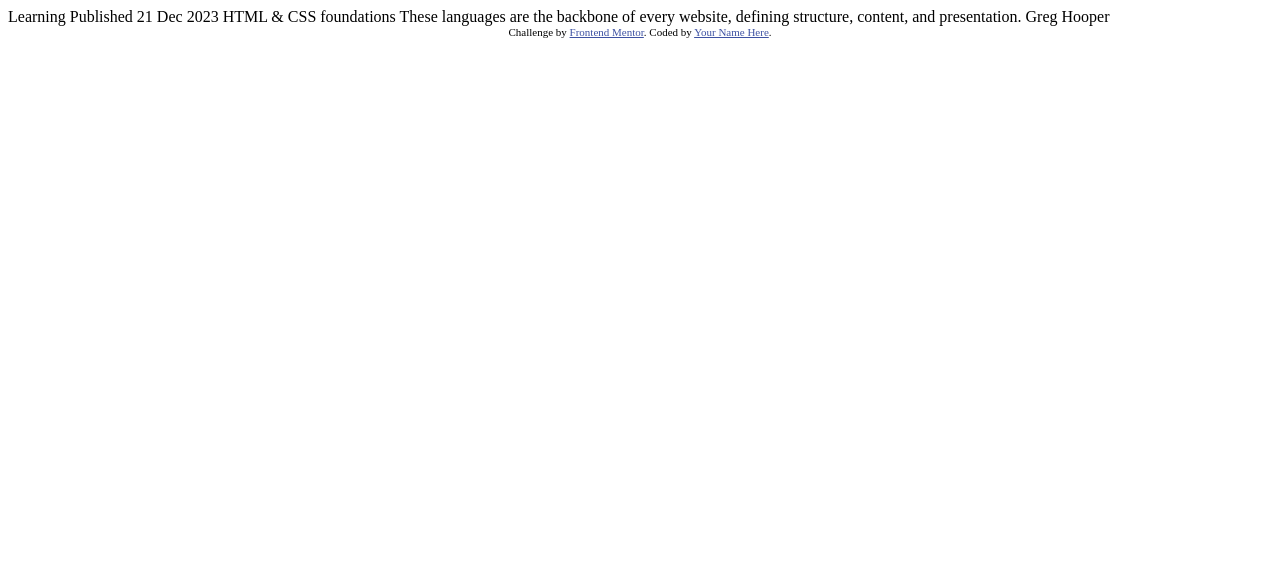
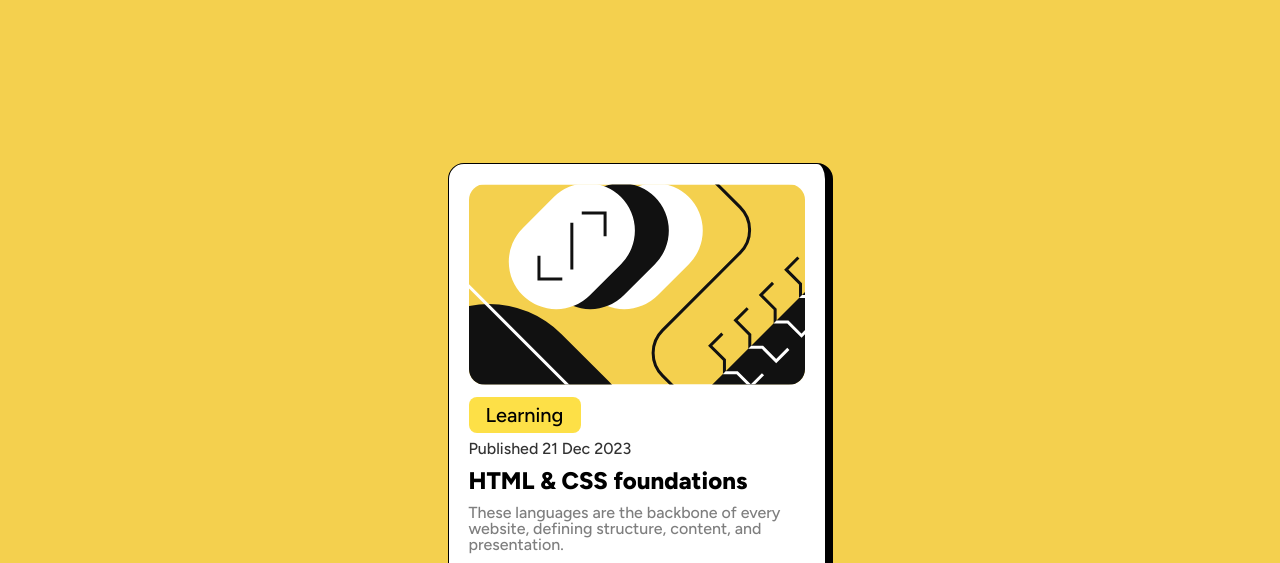
Before and after one commit to kpanchal29/blog-preview-card-main, a website: page index.html in a window 1280 px wide. Shown: the top 563 px of the page. Drawn offline with nearby package versions, Linux system fonts and the light colour scheme.

Commit message:
Solution done

```diff
--- a/index.html
+++ b/index.html
@@ -1,34 +1,71 @@
 <!DOCTYPE html>
 <html lang="en">
   <head>
-  <meta charset="UTF-8">
-  <meta name="viewport" content="width=device-width, initial-scale=1.0"> <!-- displays site properly based on user's device -->
+    <meta charset="UTF-8" />
+    <meta name="viewport" content="width=device-width, initial-scale=1.0" />
+    <!-- displays site properly based on user's device -->
 
-  <link rel="icon" type="image/png" sizes="32x32" href="./assets/images/favicon-32x32.png">
+    <link
+      rel="icon"
+      type="image/png"
+      sizes="32x32"
+      href="./assets/images/favicon-32x32.png"
+    />
+    <link rel="preconnect" href="https://fonts.googleapis.com" />
+    <link rel="preconnect" href="https://fonts.gstatic.com" crossorigin />
+    <link
+      href="https://fonts.googleapis.com/css2?family=Figtree:ital,wght@0,300..900;1,300..900&display=swap"
+      rel="stylesheet"
+    />
 
     <title>Frontend Mentor | Blog preview card</title>
+    <script src="https://cdn.tailwindcss.com"></script>
 
     <!-- Feel free to remove these styles or customise in your own stylesheet 👍 -->
     <style>
-    .attribution { font-size: 11px; text-align: center; }
-    .attribution a { color: hsl(228, 45%, 44%); }
+      .attribution {
+        font-size: 11px;
+        text-align: center;
+      }
+      .attribution a {
+        color: hsl(228, 45%, 44%);
+      }
+      .magic {
+        background-color: hsl(47, 88%, 63%);
+      }
+      .font{
+        font-family: "Figtree", sans-serif;
+      }
     </style>
   </head>
-<body>
-
+  <body class="magic h-screen flex flex-col items-center justify-center m-3 sm:m-0 ">
+    <main
+      class="bg-white h-auto w-auto p-5 rounded-2xl border border-black border-r-8 border-b-8 sm:text-[16px] text-xs"
+    >
+      <img
+        src="/assets/images/illustration-article.svg"
+        alt="iluustration"
+        class="rounded-2xl"
+      />
+      <p
+        class="p-1 bg-yellow-300 text-black rounded-lg w-28 text-xl text-center mt-3 font font-medium"
+      >
         Learning
-
+      </p>
+      <p class="text-black pt-2 font opacity-80 font-medium">
         Published 21 Dec 2023
-
+      </p>
+      <button class="text-black pt-2 font font-extrabold sm:text-2xl hover:text-[#f4d04e] text-xl">
         HTML & CSS foundations
-
-  These languages are the backbone of every website, defining structure, content, and presentation.
-
-  Greg Hooper
-
-  <div class="attribution">
-    Challenge by <a href="https://www.frontendmentor.io?ref=challenge" target="_blank">Frontend Mentor</a>.
-    Coded by <a href="#">Your Name Here</a>.
-  </div>
+      </button>
+      <p class="pt-2 text-black font font-medium opacity-50 text-left">
+        These languages are the backbone of every<br/> website, defining structure,
+        content, and<br/> presentation.
+      </p>
+      <footer class="flex gap-4 justify-start pt-4 items-center">
+        <img src="assets/images/image-avatar.webp" alt="logo" class="sm:h-10 sm:w-10 h-7 w-7">
+        <p class="font font-extrabold text-black sm:text-[16px] text-xs">Greg Hooper</p>
+      </footer>
+    </main>
   </body>
 </html>
--- /dev/null
+++ b/input.css
@@ -0,0 +1,3 @@
+@tailwind base;
+@tailwind components;
+@tailwind utilities;
--- a/package.json
+++ b/package.json
@@ -7,5 +7,8 @@
     "test": "echo \"Error: no test specified\" && exit 1"
   },
   "author": "",
-  "license": "ISC"
+  "license": "ISC",
+  "devDependencies": {
+    "tailwindcss": "^3.4.4"
+  }
 }
--- /dev/null
+++ b/tailwind.config.js
@@ -0,0 +1,8 @@
+/** @type {import('tailwindcss').Config} */
+module.exports = {
+  content: ["./src/**/*.{html,js}"],
+  theme: {
+    extend: {},
+  },
+  plugins: [],
+}
```
Also changed, not shown: 1 other file. Lines whose indentation alone changed are shown as unchanged.
